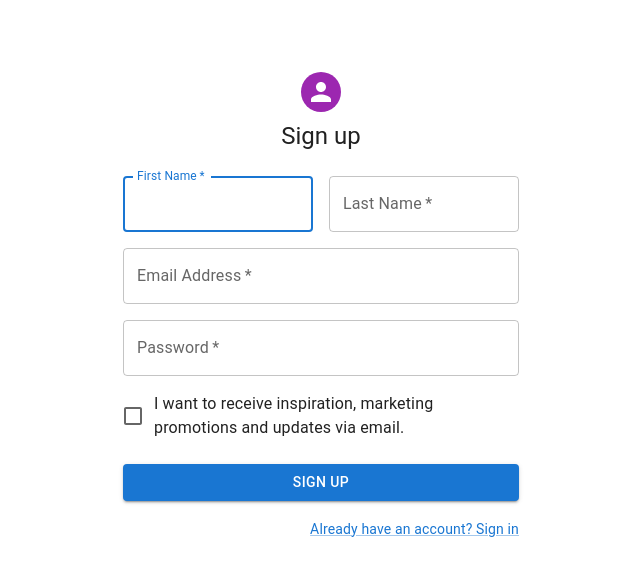
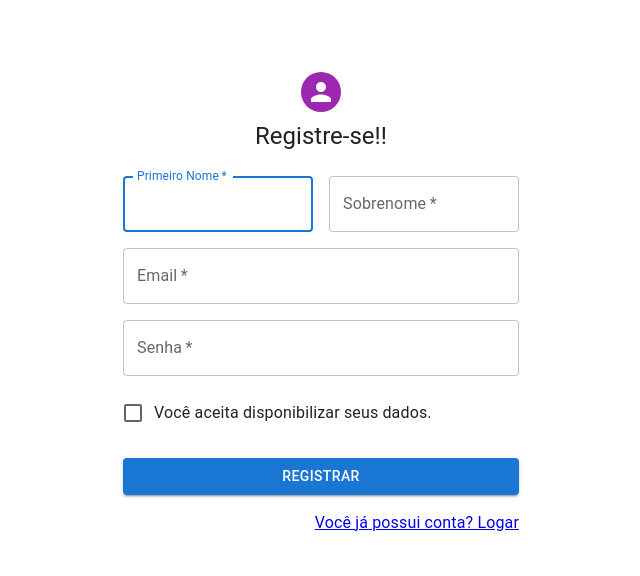
Before and after one commit to Gustavo-Dorigon-Coan/hospital-management, a React (Create React App) app in the folder frontend-hospital-management/: page /register in a window 1280 px wide. Shown: the top 576 px of the page, without its empty margins (319-959 px from the left). Built offline with nearby package versions, Linux system fonts and the light colour scheme.

Commit message:
feat/Altera nome dos campos

```diff
--- a/frontend-hospital-management/package.json
+++ b/frontend-hospital-management/package.json
@@ -5,7 +5,8 @@
   "dependencies": {
     "@emotion/react": "^11.10.0",
     "@emotion/styled": "^11.10.0",
-    "@mui/material": "^5.10.1",
+    "@mui/icons-material": "^5.10.2",
+    "@mui/material": "^5.10.2",
     "@testing-library/jest-dom": "^5.16.5",
     "@testing-library/react": "^13.3.0",
     "@testing-library/user-event": "^13.5.0",
--- a/frontend-hospital-management/public/index.html
+++ b/frontend-hospital-management/public/index.html
@@ -7,6 +7,7 @@
       name="description"
       content="Web site created using create-react-app"
     />
+    <link rel="shortcut icon" href="iconhospital.png" type="image/png"/>
     <link rel="manifest" href="%PUBLIC_URL%/manifest.json" />
     <title>Hospital Management</title>
   </head>
--- a/frontend-hospital-management/src/App.tsx
+++ b/frontend-hospital-management/src/App.tsx
@@ -1,7 +1,8 @@
 import './styles/global.css';
-import SignIn from './pages/login';
 import { BrowserRouter, Route, Routes } from 'react-router-dom';
 import SignUp from './pages/register';
+import SignIn from './pages/login';
+import { Inbox } from './pages/inbox';
 
 function App() {
   return (
@@ -9,8 +10,8 @@ function App() {
       <Routes>
         <Route path='/login' element={<SignIn />} />
         <Route path='/register' element={<SignUp />} />
+        <Route path='/inbox' element={<Inbox />} />
         <Route path='*' element={<SignIn />} />
-
       </Routes>
     </BrowserRouter>
 
--- /dev/null
+++ b/frontend-hospital-management/src/pages/inbox.tsx
@@ -0,0 +1,9 @@
+
+
+export function Inbox() {
+  return (
+    <div>
+      <h1>Hello World</h1>
+    </div>
+  )
+};
--- a/frontend-hospital-management/src/pages/login.tsx
+++ b/frontend-hospital-management/src/pages/login.tsx
@@ -40,7 +40,7 @@ export default function SignIn() {
           <Avatar sx={{ m: 1, bgcolor: 'secondary.main' }}>
           </Avatar>
           <Typography component="h1" variant="h5">
-            Sign in
+            Bem Vindo!!
           </Typography>
           <Box component="form" onSubmit={handleSubmit} noValidate sx={{ mt: 1 }}>
             <TextField
@@ -48,7 +48,7 @@ export default function SignIn() {
               required
               fullWidth
               id="email"
-              label="Email Address"
+              label="Email"
               name="email"
               autoComplete="email"
               autoFocus
@@ -58,7 +58,7 @@ export default function SignIn() {
               required
               fullWidth
               name="password"
-              label="Password"
+              label="Senha"
               type="password"
               id="password"
               autoComplete="current-password"
@@ -73,17 +73,19 @@ export default function SignIn() {
               variant="contained"
               sx={{ mt: 3, mb: 2 }}
             >
-              Sign In
+              <Link to='/inbox'>
+                Login
+              </Link>
             </Button>
             <Grid container>
               <Grid item xs>
                 <Link to='/'>
-                  Forgot password?
+                  Esqueceu a senha?
                 </Link>
               </Grid>
               <Grid item>
                 <Link to='/register'>
-                  {"Don't have an account? Sign Up"}
+                  {"Não tem conta? Criar"}
                 </Link>
               </Grid>
             </Grid>
--- a/frontend-hospital-management/src/pages/register.tsx
+++ b/frontend-hospital-management/src/pages/register.tsx
@@ -5,7 +5,7 @@ import CssBaseline from '@mui/material/CssBaseline';
 import TextField from '@mui/material/TextField';
 import FormControlLabel from '@mui/material/FormControlLabel';
 import Checkbox from '@mui/material/Checkbox';
-import Link from '@mui/material/Link';
+import { Link } from "react-router-dom";
 import Grid from '@mui/material/Grid';
 import Box from '@mui/material/Box';
 import Typography from '@mui/material/Typography';
@@ -40,7 +40,7 @@ export default function SignUp(props: any) {
           <Avatar sx={{ m: 1, bgcolor: 'secondary.main' }}>
           </Avatar>
           <Typography component="h1" variant="h5">
-            Sign up
+            Registre-se!!
           </Typography>
           <Box component="form" noValidate onSubmit={handleSubmit} sx={{ mt: 3 }}>
             <Grid container spacing={2}>
@@ -51,7 +51,7 @@ export default function SignUp(props: any) {
                   required
                   fullWidth
                   id="firstName"
-                  label="First Name"
+                  label="Primeiro Nome"
                   autoFocus
                 />
               </Grid>
@@ -60,7 +60,7 @@ export default function SignUp(props: any) {
                   required
                   fullWidth
                   id="lastName"
-                  label="Last Name"
+                  label="Sobrenome"
                   name="lastName"
                   autoComplete="family-name"
                 />
@@ -70,7 +70,7 @@ export default function SignUp(props: any) {
                   required
                   fullWidth
                   id="email"
-                  label="Email Address"
+                  label="Email"
                   name="email"
                   autoComplete="email"
                 />
@@ -80,7 +80,7 @@ export default function SignUp(props: any) {
                   required
                   fullWidth
                   name="password"
-                  label="Password"
+                  label="Senha"
                   type="password"
                   id="password"
                   autoComplete="new-password"
@@ -89,7 +89,7 @@ export default function SignUp(props: any) {
               <Grid item xs={12}>
                 <FormControlLabel
                   control={<Checkbox value="allowExtraEmails" color="primary" />}
-                  label="I want to receive inspiration, marketing promotions and updates via email."
+                  label="Você aceita disponibilizar seus dados."
                 />
               </Grid>
             </Grid>
@@ -99,12 +99,12 @@ export default function SignUp(props: any) {
               variant="contained"
               sx={{ mt: 3, mb: 2 }}
             >
-              Sign Up
+              Registrar
             </Button>
             <Grid container justifyContent="flex-end">
               <Grid item>
-                <Link href="#" variant="body2">
-                  Already have an account? Sign in
+                <Link to='/login' >
+                  Você já possui conta? Logar
                 </Link>
               </Grid>
             </Grid>
```
Also changed, not shown: frontend-hospital-management/src/components/sidebar.tsx (added, +46 -0 lines), frontend-hospital-management/public/iconhospital.png (added), 1 other file (tests, documents, lock files or other folders).
